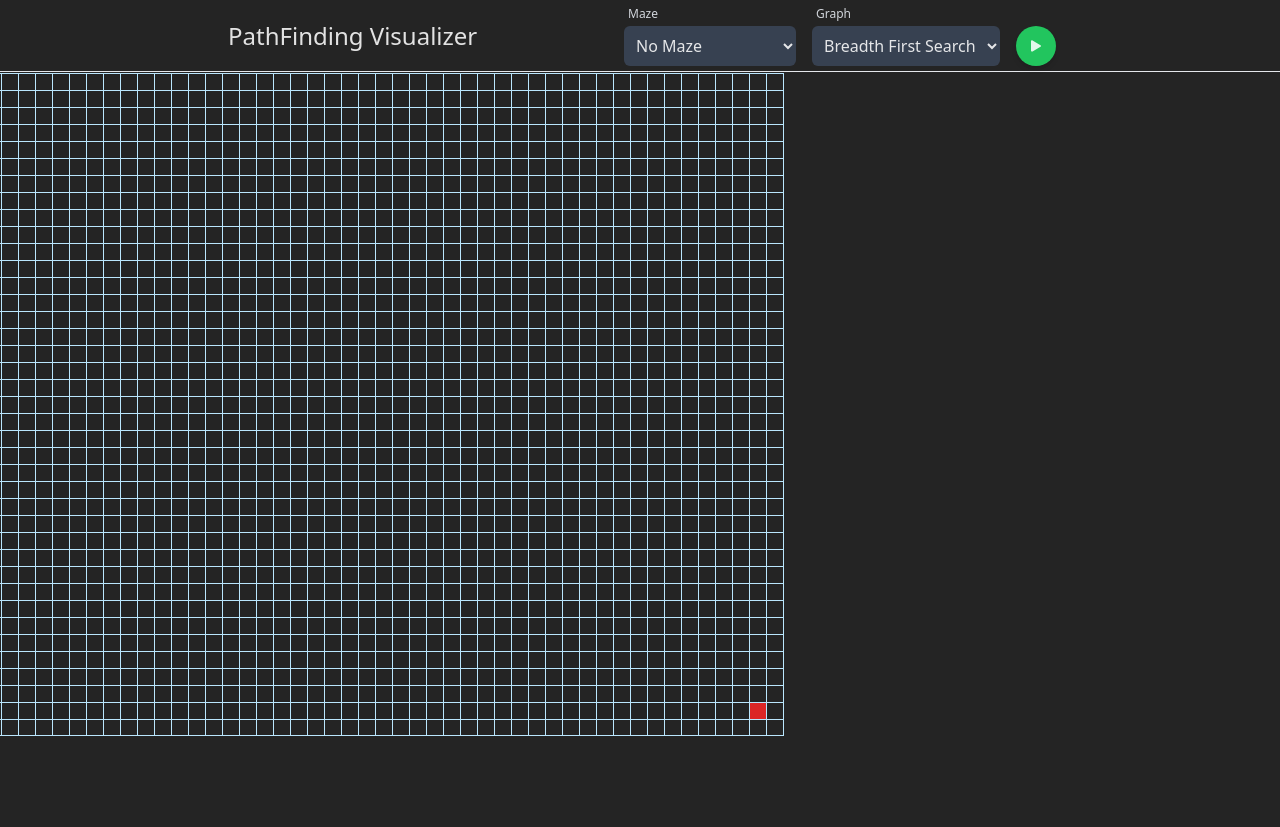
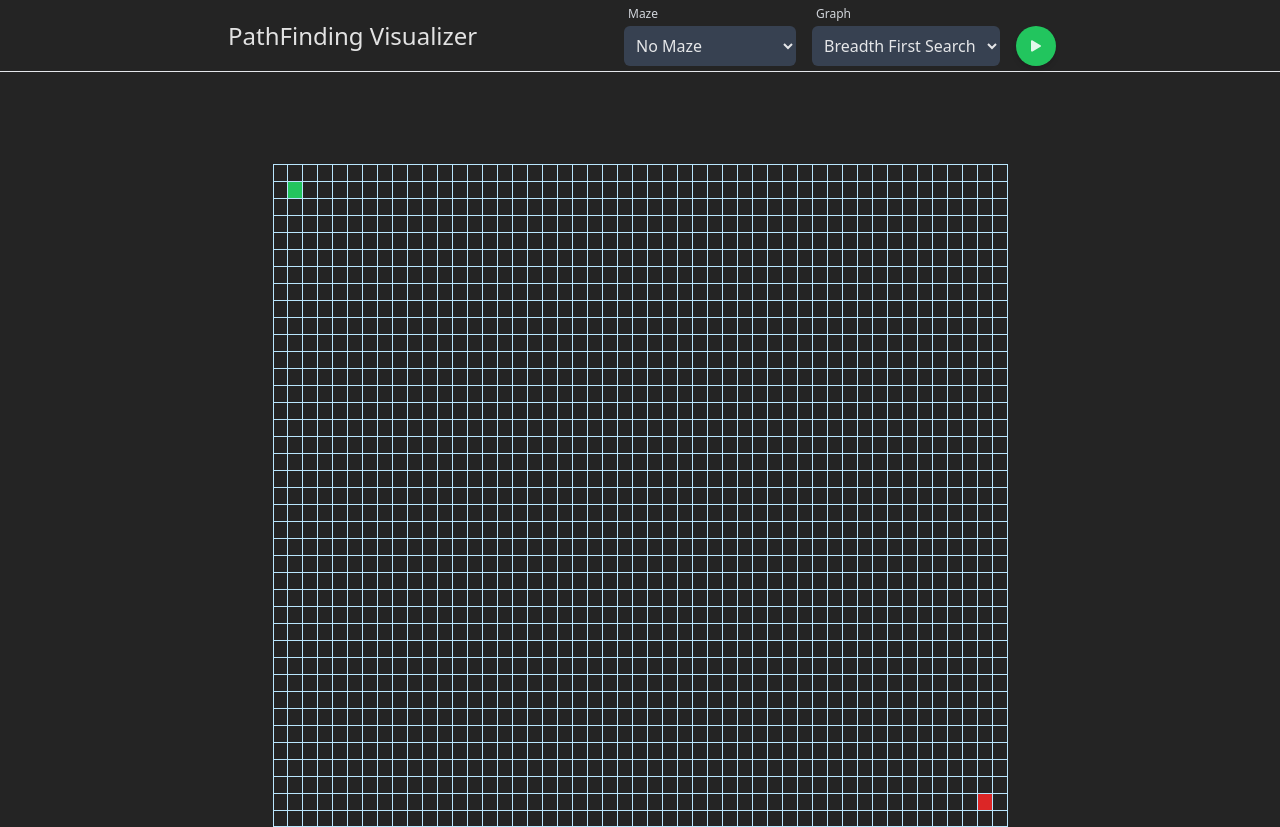
Before and after one commit to PiYuSh2924/Path-Finding-Visualizer, a React (Vite) app: page / in a window 1280 px wide. Before the commit the page ends 800 px from the top, so only its background shows below. Built offline with nearby package versions, Linux system fonts and the light colour scheme.

Commit message:
Center grid and fix dimensions

```diff
--- a/src/components/Grid.tsx
+++ b/src/components/Grid.tsx
@@ -33,13 +33,14 @@
     }
 
     return (
+      <div className="flex-1 flex items-center justify-center">
         <div
           className={twMerge(
-          "flex items-center flex-col justify-center border-sky-300 mt-10",
-          "h-[663px] w-[833px]", // Fixed dimensions based on MAX_ROWS * 17px and MAX_COLS * 17px
+            "border-sky-300 mt-10",
+            "h-[663px] w-[833px]", // Large screens (default)
             "md:h-[585px] md:w-[735px]", // Medium screens
             "sm:h-[312px] sm:w-[392px]", // Small screens
-          "h-[273px] w-[343px]" // Extra small screens
+            "xs:h-[273px] xs:w-[343px]" // Extra small screens
           )}
         >
           {grid.map((row, rowIndex) => (
@@ -65,6 +66,7 @@
             </div>
           ))}
         </div>
+      </div>
     );
 }
 
```
Lines whose indentation alone changed are shown as unchanged.
